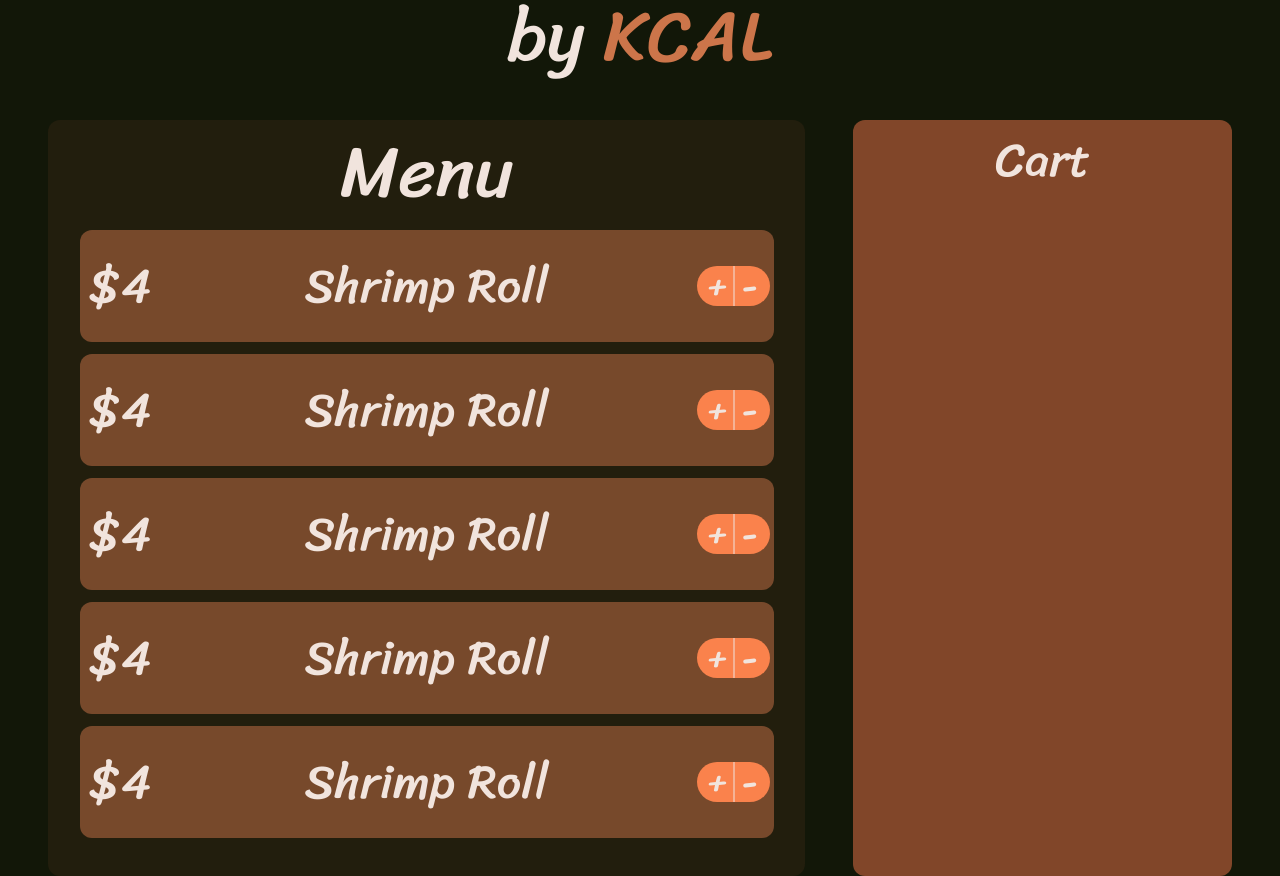
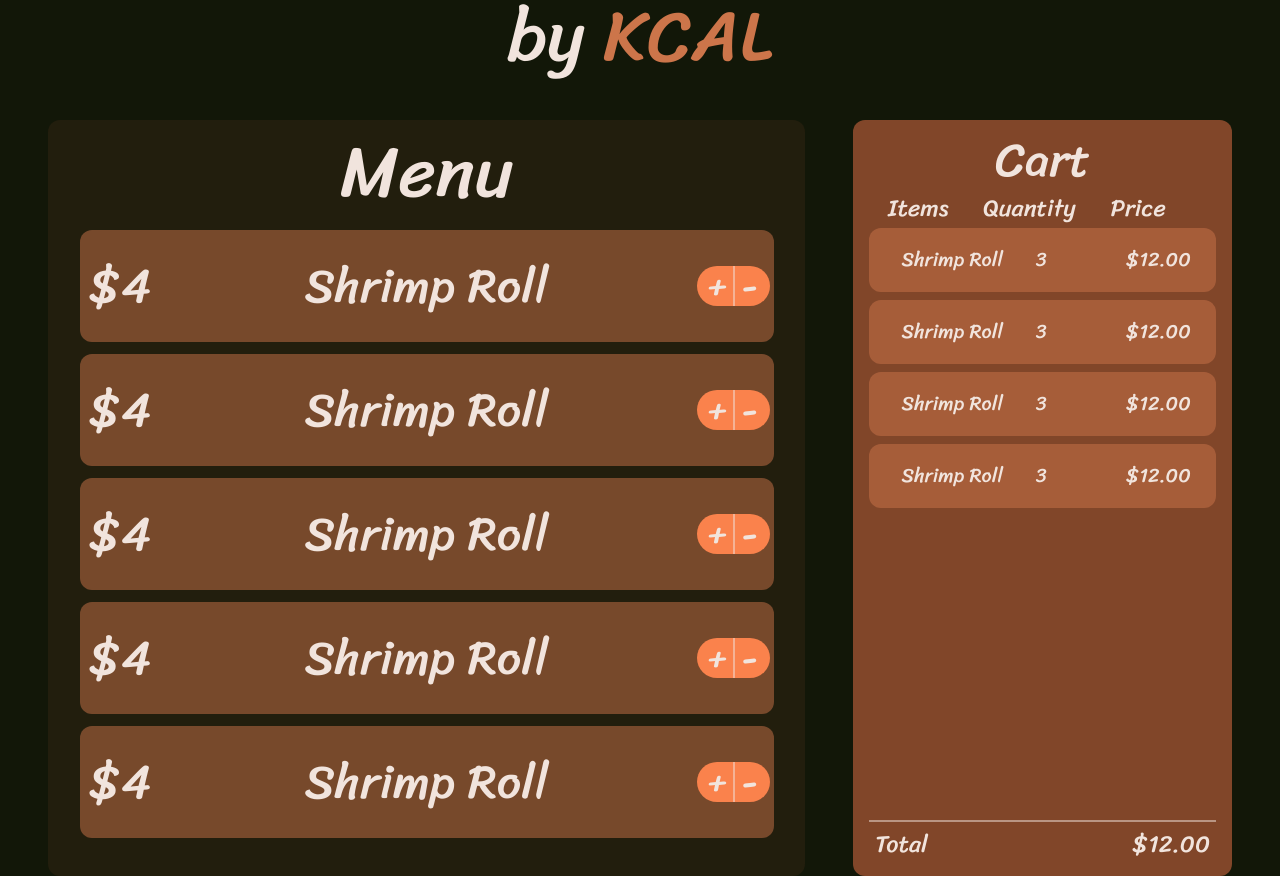
Before and after one commit to ali-vayani/The-Heat, a Next.js app: page / in a window 1280 px wide. Shown: the part 200-1076 px from the top of the page. Built offline with nearby package versions, Linux system fonts and the light colour scheme.

Commit message:
basis for ordering page basically done

```diff
--- a/src/app/components/cart.jsx
+++ b/src/app/components/cart.jsx
@@ -1,8 +1,28 @@
-export default function Cart() {
+import CartItems from "./subcomponents/cartItem"
+export default function Cart({items}) {
     return (
-        <div className="w-1/3 bg-secondary flex justify-center rounded-xl ml-6 mr-12">
-            <h2 className="text-5xl mt-4"> Cart </h2>
-
+        <div className="w-1/3 bg-secondary flex items-center justify-between rounded-xl ml-6 mr-12 flex-col">
+            <div className="w-full ">
+                <h2 className="text-5xl mt-4 mb-2 text-center"> Cart </h2>
+                <div className="w-11/12 flex justify-evenly items-center text-2xl">
+                    <span>Items</span>
+                    <span>Quantity</span>
+                    <span>Price</span>
+                </div>
+                <div className="w-full flex flex-col justify-center items-center">
+                    <CartItems item={"Shrimp Roll"} price={"12.00"} quantity={3}/>
+                    <CartItems item={"Shrimp Roll"} price={"12.00"} quantity={3}/>
+                    <CartItems item={"Shrimp Roll"} price={"12.00"} quantity={3}/>
+                    <CartItems item={"Shrimp Roll"} price={"12.00"} quantity={3}/>
+                </div>
+            </div>
+            <div className="w-11/12 flex flex-col justify-center items-evenly text-2xl mb-4">
+                <div className="h-0.5 bg-text/50 w-full my-1.5"></div>
+                <div className="flex justify-between items-cente mx-1.5">
+                    <span>Total</span>
+                    <span>$12.00</span>
+                </div>
+            </div>
         </div>
     )
 }
--- /dev/null
+++ b/src/app/components/subcomponents/cartItem.jsx
@@ -0,0 +1,18 @@
+'use client'
+
+export default function CartItems({item, price, quantity}) {
+
+    return (
+        <div className="bg-accent/50 w-11/12 h-16 flex justify-evenly items-center rounded-xl my-1">
+            <div className="">
+                <span className="text-xl">{item}</span>
+            </div>
+            <div className="w-2/12 flex ">
+                <span className="text-xl">{quantity}</span>
+            </div>
+            <div className="w-2/12 flex">
+                <span className="text-xl">${price}</span>
+            </div>
+        </div>
+    )
+}
--- a/src/app/page.jsx
+++ b/src/app/page.jsx
@@ -4,10 +4,14 @@
 import { useEffect, useState } from "react";
 
 export default function Home() {
+
+  // Justs prints out cart for dev purposes
   const [itemsInCart, setItemsInCart] = useState([])
   useEffect(() => {
     console.log(itemsInCart);
   }, [itemsInCart])
+
+
   return (
    <div className="h-max flex items-center flex-col mb-8">
       <h1 className="text-9xl mt-16 mb-2"> The Heat </h1>
```
